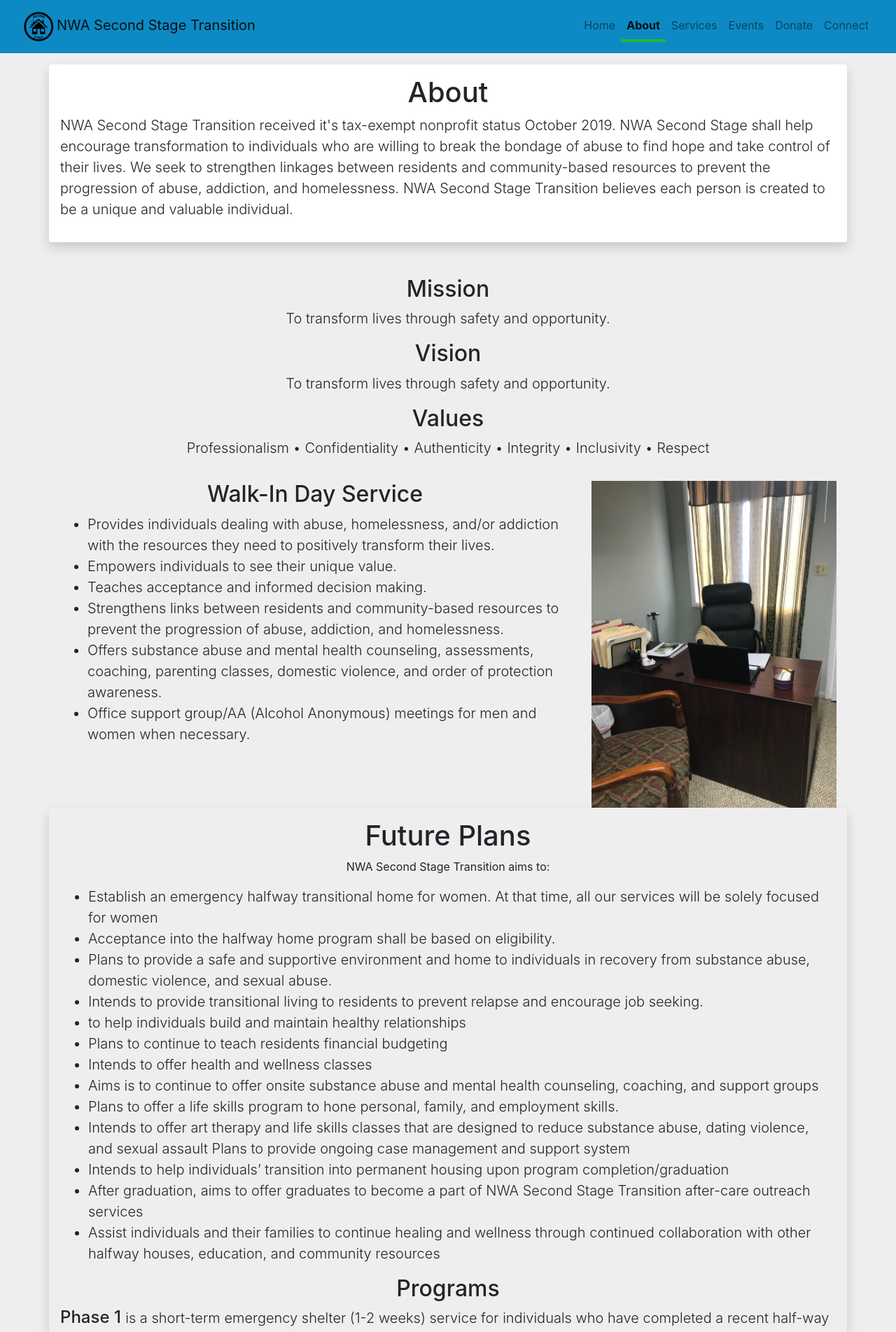
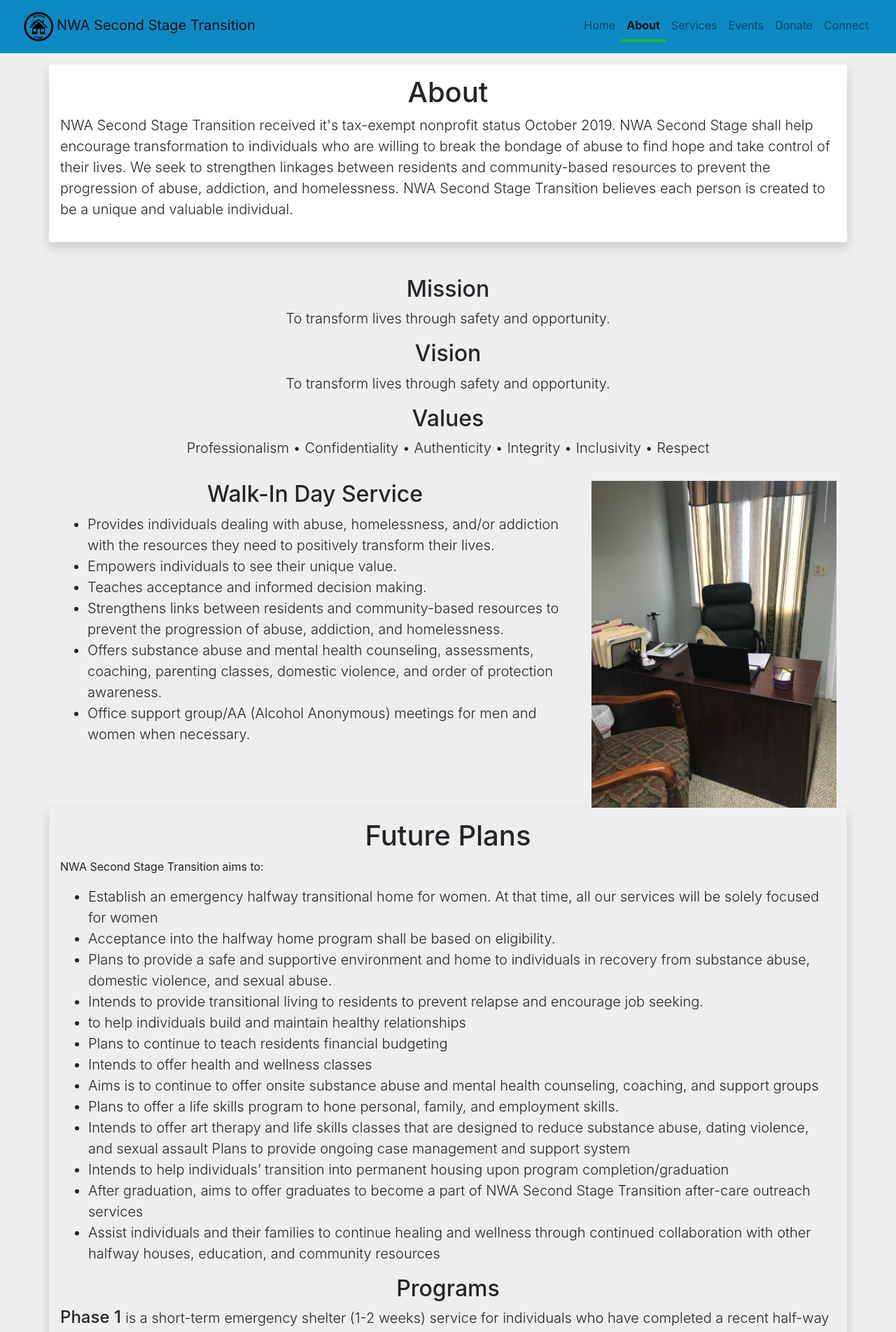
Before and after one commit to nwa-second-stage-transition/nwa-second-stage-transition.github.io, a Jekyll site: the page about.html, which Jekyll copies as it is, in a window 1280 px wide. Shown: the top 1903 px of the page at 70% size. Built offline with Jekyll 4.4.1, drawn with Linux system fonts in a browser that asks for light colours; nearby versions of some CDN libraries.

Commit message:
format of future plans paragraph

```diff
--- a/about.html
+++ b/about.html
@@ -136,12 +136,8 @@
   <div class="d-flex text-center container justify-content-center">
     <div class="row">
       <div class="col-sm-12 col-md-12 shadow p-3 mb-5">
-
-
-
-
         <h1 class="text-center">Future Plans</h1>
-        <p>NWA Second Stage Transition aims to: </p>
+        <p class="text-left">NWA Second Stage Transition aims to: </p>
         <ul>
           <li class="lead text-left">Establish an emergency halfway transitional home for women. At
 that time, all our services will be solely focused for women</li>
```
